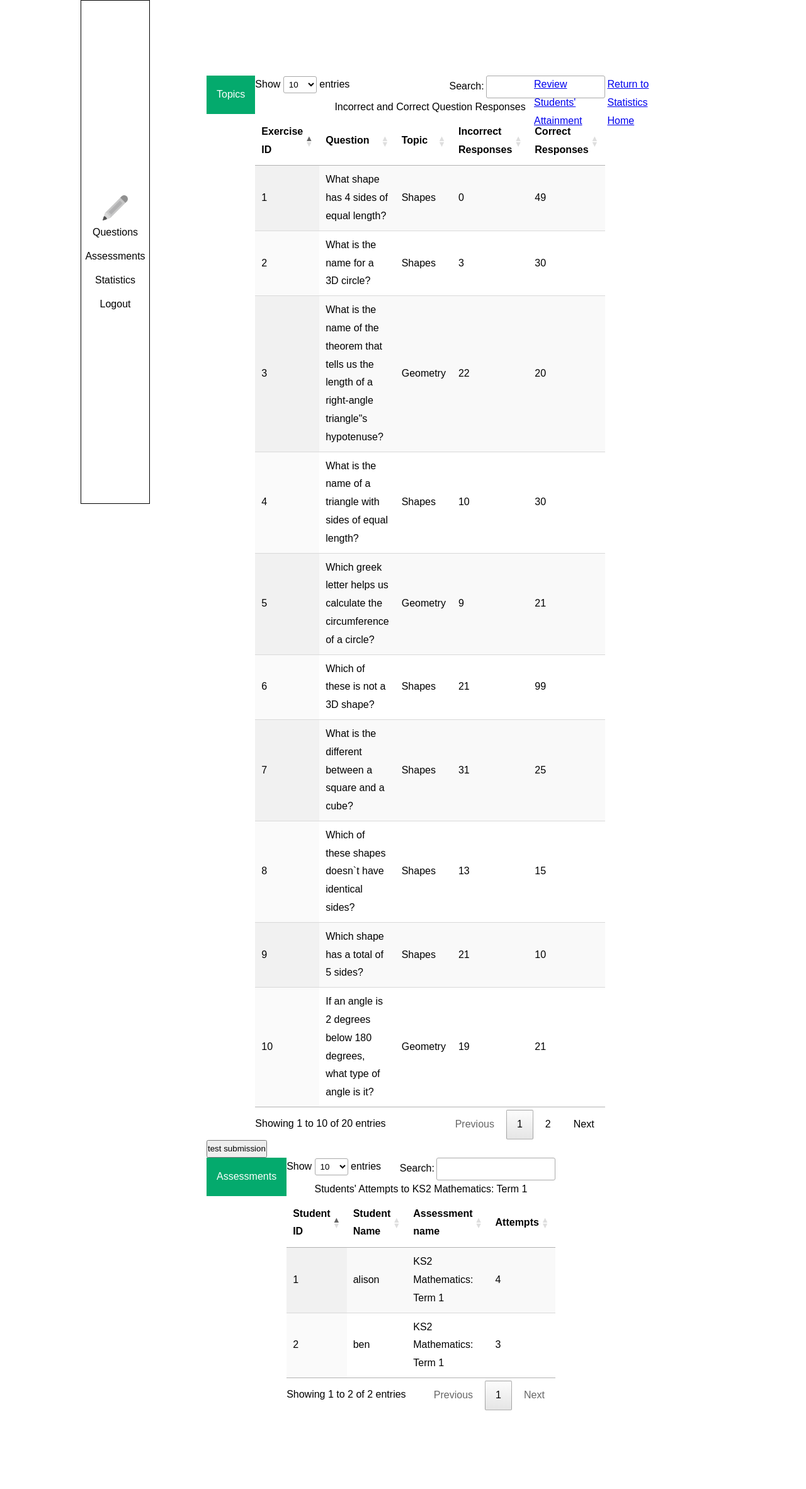
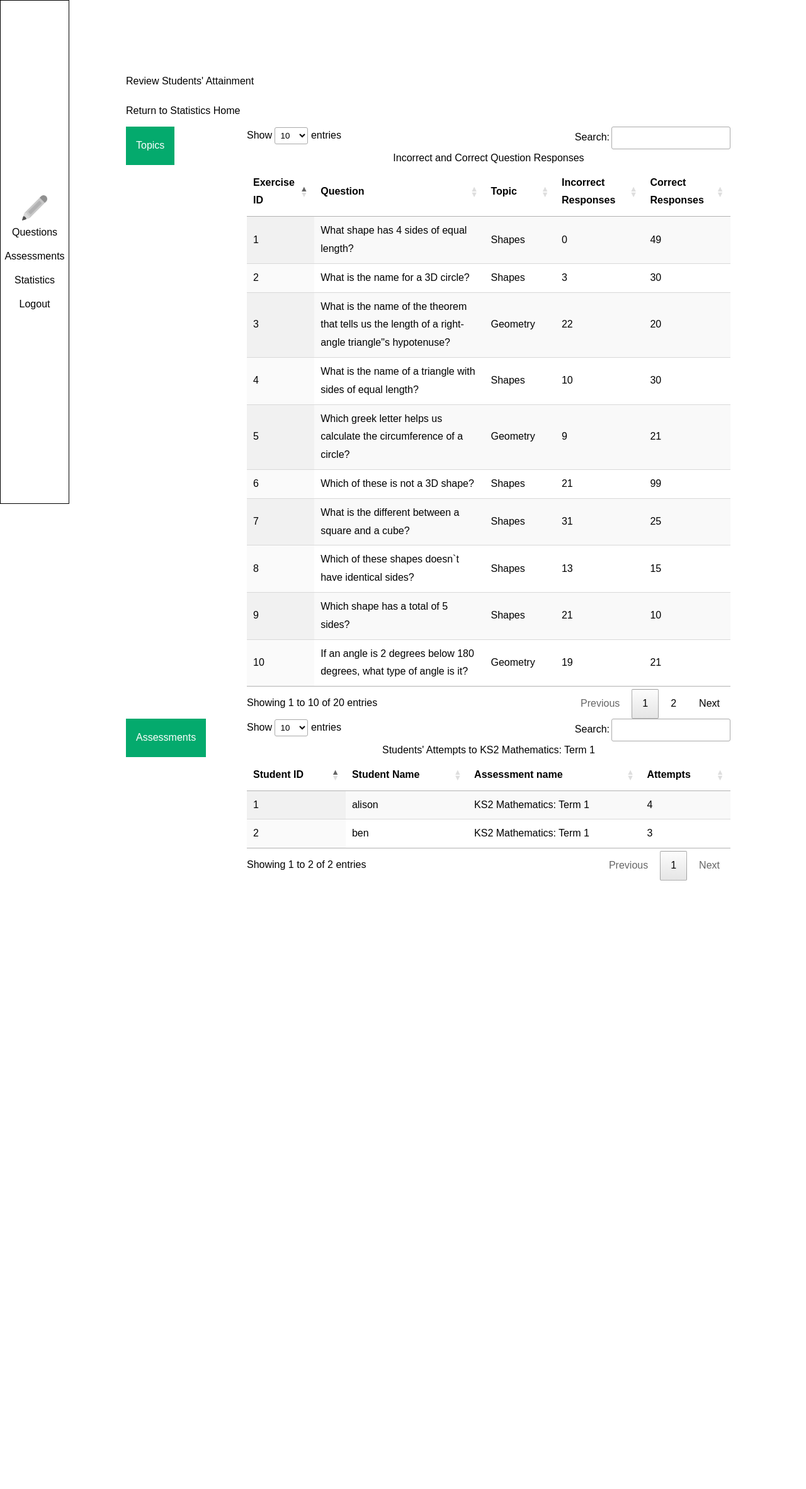
Before and after one commit to alisonlei/AAT-Statistics-Review-, a Flask app: page /teacher/stat_home/fs in a window 1280 px wide. Shown: the whole page at 63% size. After the commit the page ends 1398 px from the top, so only its background shows below. Run offline with Flask 3, Linux system fonts and the light colour scheme; data comes from the database, SQL or seed files in the repository; both versions use the stored data as it was after the commit; some libraries are stand-ins or nearby versions.

Commit message:
interface before pull

```diff
--- a/AAT/models.py
+++ b/AAT/models.py
@@ -126,7 +126,7 @@ def queryDb(database_path,table_name,sql):
 
 def getParameters(database_path, table_name,col_name)->list:
     """Counts the number of rows in a SQLite3 table."""
-    res=queryDb(database_path,table_name,f"SELECT  {col_name}  FROM {table_name}")
+    res=queryDb(database_path,table_name,f"SELECT DISTINCT {col_name}  FROM {table_name}")
     formatted_result = [parameter[0] for parameter in res]
     print("after formating")
     print(formatted_result)
--- a/AAT/routes.py
+++ b/AAT/routes.py
@@ -196,8 +196,9 @@ def attainment():
 def fs():
     assessment_names=getParameters("StatisticsReviewer/testdatabase.db","Assessment","Assessment_name")
     print(assessment_names)
+    fs_name=getParameters("StatisticsReviewer/testdatabase.db","Attempts","assessment_name")
     topics=getParameters("StatisticsReviewer/testdatabase.db","Response","topic")
-    return render_template('tch_statistics/fsStatistics.html',assessment_lt=assessment_names,topic_lt=topics)
+    return render_template('tch_statistics/fsStatistics.html',fs_lt=fs_name,assessment_lt=assessment_names,topic_lt=topics)
 ### END OF TEACHER PAGES ###
 
 
--- a/AAT/static/css/statistics_part/fsStatistics.css
+++ b/AAT/static/css/statistics_part/fsStatistics.css
@@ -2,14 +2,34 @@
     box-sizing: border-box;
 }
 body{
-    width:80%;
+
     margin: auto;
 }
 .table_with_parameters{
     display: grid;
     grid-template-columns: 1fr 4fr;
 }
+/*stat page links*/
+.stat_links a {
+  display: block;
+  color: black;
+  text-decoration: none;
+  line-height: normal;
+}
+.stat_links a:hover {
+  color: black;
+  font-weight: bold;
+  transition-duration: 0.3s;
+  text-decoration: none;
+}
+.stat_links a:active {
+  color: grey;
+  transition-duration: 0.3s;
+}
 
+.stat_links{
+  margin-bottom:1em;
+}
 /* Dropdown Button */
 .dropbtn {
     background-color: #04AA6D;
--- a/AAT/templates/layout_gen.html
+++ b/AAT/templates/layout_gen.html
@@ -3,9 +3,9 @@
 <head>
     <meta charset="utf-8">
     <meta name="viewport" content="width=device-width, initial-scale=1">
-    <link rel="stylesheet" href="../static/css/style.css">
+    <link rel="stylesheet" href="{{url_for('static',filename='css/style.css')}}">
     <title>Team 2</title>
-    <link rel="icon" href="../static/icons/pencil.png" alt="An icon of a pencil">
+    <link rel="icon" href="{{url_for('static',filename='icons/pencil.png')}}" alt="An icon of a pencil">
 {%block head%}
 {%endblock%}
 </head>
@@ -15,9 +15,10 @@
 <!-- NAVBAR -->
 <div id="navbar">
     <div id="navbarContents">
-        <img id ="navbarImage" src="../static/icons/pencil.png" alt="An icon of a pencil">
+        <img id ="navbarImage" src="{{url_for('static',filename='icons/pencil.png')}}" alt="An icon of a pencil">
         {%block navlinks%}
         {%endblock%}
+
     </div>
 </div>
 
--- a/AAT/templates/tch_statistics/fsStatistics.html
+++ b/AAT/templates/tch_statistics/fsStatistics.html
@@ -1,12 +1,19 @@
 {%extends "layout_tch.html"%}
 
 {%block head %}
+
 <link rel="stylesheet" href="https://cdn.datatables.net/2.2.2/css/dataTables.dataTables.css" />
 
 <link rel="stylesheet" href="{{url_for('static',filename='css/statistics_part/fsStatistics.css')}}" />
 {% endblock%}
 
+
+
 {%block left%}
+<div class="stat_links">
+    <a href="{{url_for('attainment')}}">Review Students' Attainment</a><br>
+    <a href="{{url_for('stat_home')}}">Return to Statistics Home</a>
+</div>
 <!--get the resource onload-->
 <div class="table_with_parameters">
     <div class="dropdown">
@@ -33,13 +40,13 @@
         <tbody id="response_body"></tbody>
     </table>
 </div>
-<button id="simulate submission">test submission</button>
+
 
 <div class="table_with_parameters">
     <div class="dropdown">
         <button class="dropbtn">Assessments</button>
         <ul class="dropdown-content">
-            {% for fa in assessment_lt %}
+            {% for fa in fs_lt %}
             <li class="parameter" >{{fa}}</li>
             {% endfor %}
 
@@ -69,6 +76,5 @@
 
 <script src="https://cdn.datatables.net/2.2.2/js/dataTables.js" ></script><!--import jquery via CDN,online -->
 
-<a href="{{url_for('attainment')}}">Review Students' Attainment</a><br>
-<a href="{{url_for('stat_home')}}">Return to Statistics Home</a>
-{%endblock %}
+
+{%endblock%}
--- a/AAT/templates/tch_statistics/stat_home.html
+++ b/AAT/templates/tch_statistics/stat_home.html
@@ -2,6 +2,7 @@
 
 {% block head %}
 <link type="stylesheet" href="{{url_for('static',filename='css/stathome.css')}}">
+<link type="stylesheet" href="{{url_for('static',filename='css/style.css')}}">
 {%endblock%}
 {% block content %}
 <h1>Assessment Statistics</h1>
```
Also changed, not shown: AAT/templates/tch_statistics/attainment.html (+5 -4 lines), AAT/StatisticsReviewer/testdatabase.db, AAT/templates/layout_tch.html (line endings or trailing spaces).
